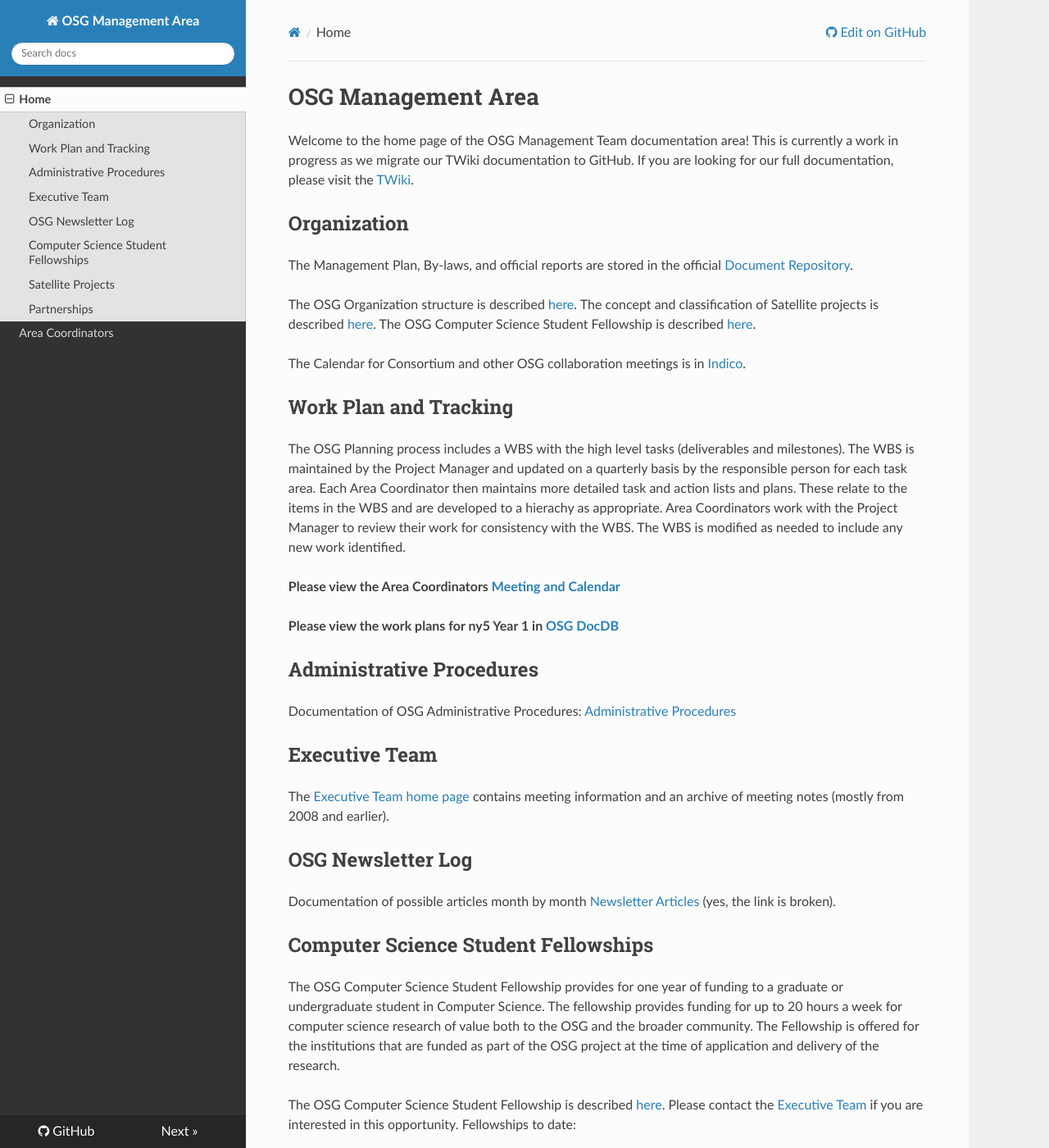
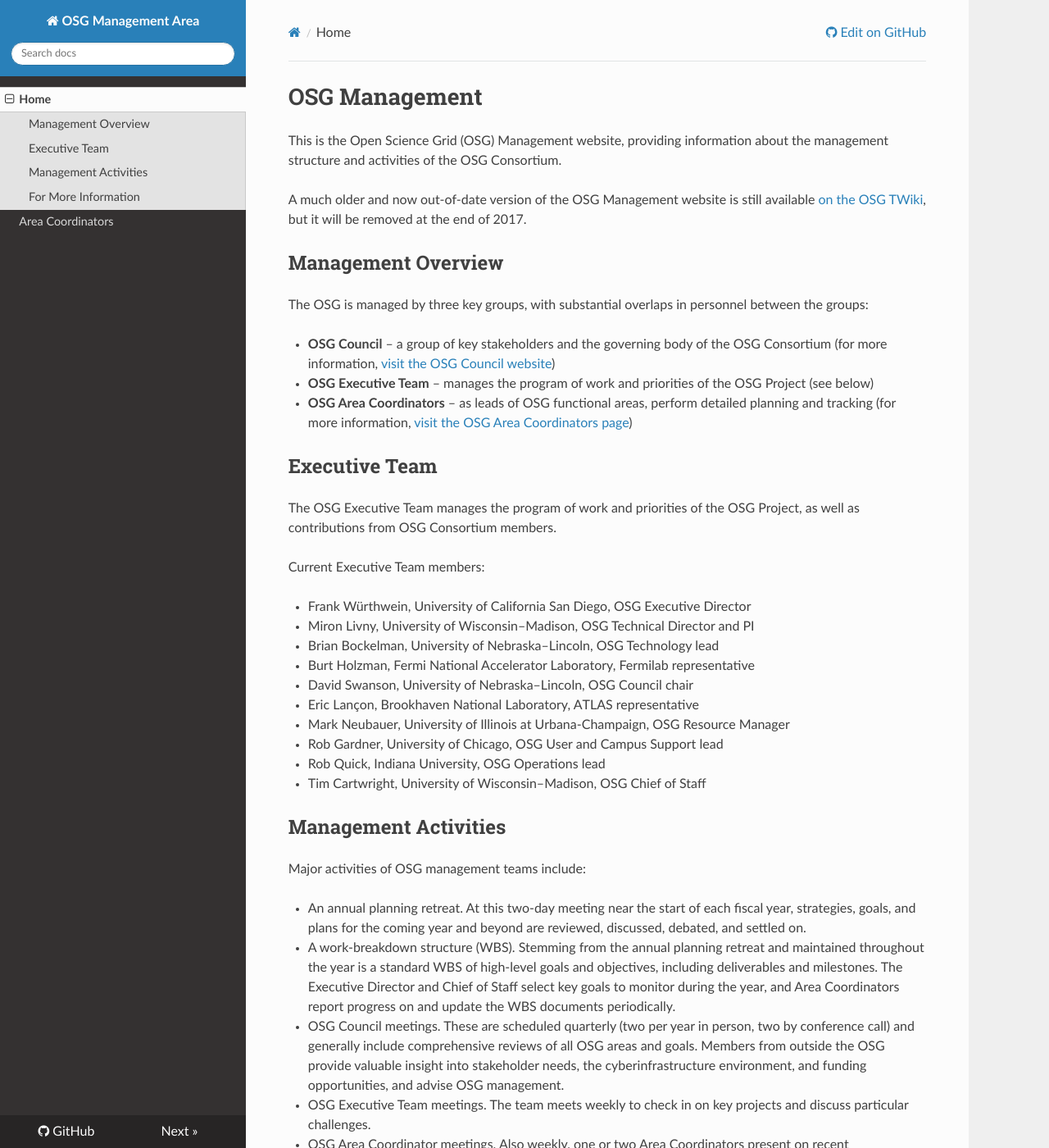
Before and after one commit to ppaschos/management-1, an MkDocs documentation site: the page built from docs/index.md, in a window 1280 px wide and 1400 px high. Shown: the whole window at 82% size. Built offline with MkDocs 1.6.1, drawn with Linux system fonts in a browser that asks for light colours; nearby versions of some CDN libraries; old or Windows-style settings are respelled for this version of MkDocs; some of the changed text lies outside the part shown.

Commit message:
Replace home page

```diff
--- a/docs/index.md
+++ b/docs/index.md
@@ -1,76 +1,67 @@
-# OSG Management Area
+# OSG Management
 
-Welcome to the home page of the OSG Management Team documentation area!  This is currently a work in progress as we
-migrate our TWiki documentation to GitHub.  If you are looking for our full documentation, please visit the
-[TWiki](https://twiki.opensciencegrid.org/bin/view/Management).
+This is the Open Science Grid (OSG) Management website, providing information about the management structure and activities of the OSG
+Consortium.
+
+A much older and now out-of-date version of the OSG Management website is still available
+[on the OSG TWiki](https://twiki.opensciencegrid.org/bin/view/Management/WebHome?rev=153),
+but it will be removed at the end of 2017.
 
 
-## Organization
+## Management Overview
 
-The Management Plan, By-laws, and official reports are stored in the official
-[Document Repository](http://osg-docdb.opensciencegrid.org/cgi-bin/DocumentDatabase/).
+The OSG is managed by three key groups, with substantial overlaps in personnel between the groups:
 
-The OSG Organization structure is described
-[here](http://osg-docdb.opensciencegrid.org/0003/000314/008/6.OSG%20Management%20Plan.pdf). The concept and
-classification of Satellite projects is described
-[here](https://www.opensciencegrid.org/bin/view/Management/OSGSatelliteProjects). The OSG Computer Science Student
-Fellowship is described
-[here](https://osg-docdb.opensciencegrid.org:440/cgi-bin/RetrieveFile?docid=831&version=2&filename=OSG%20CS%20Student%20Fellowship.pdf).
+* **OSG Council** &ndash; a group of key stakeholders and the governing body of the OSG Consortium (for more information, [visit the OSG Council website](https://opensciencegrid.github.io/council/))
 
-The Calendar for Consortium and other OSG collaboration meetings is in
-[Indico](http://indico.fnal.gov/categoryDisplay.py?categId=86).
+* **OSG Executive Team** &ndash; manages the program of work and priorities of the OSG Project (see below)
 
+* **OSG Area Coordinators** &ndash; as leads of OSG functional areas, perform detailed planning and tracking (for more information, [visit the OSG Area Coordinators page](/management/area-coordinators/))
 
-## Work Plan and Tracking
-
-The OSG Planning process includes a WBS with the high level tasks (deliverables and milestones).  The WBS is maintained
-by the Project Manager and updated on a quarterly basis by the responsible person for each task area.  Each Area
-Coordinator then maintains more detailed task and action lists and plans.  These relate to the items in the WBS and are
-developed to a hierachy as appropriate.  Area Coordinators work with the Project Manager to review their work for
-consistency with the WBS.  The WBS is modified as needed to include any new work identified.
-
-**Please view the Area Coordinators [Meeting and Calendar](area-coordinators.md)**
-
-**Please view the work plans for ny5 Year 1 in [OSG DocDB](https://osg-docdb.opensciencegrid.org:440/cgi-bin/ShowDocument?docid=1133)**
-
-
-## Administrative Procedures
-
-Documentation of OSG Administrative Procedures: [Administrative Procedures](AdministrativeProcedures)
 
 ## Executive Team
 
-The [Executive Team home page](executive-team.md) contains meeting information and an archive of meeting notes (mostly
-from 2008 and earlier).
+The OSG Executive Team manages the program of work and priorities of the OSG Project, as well as contributions from OSG
+Consortium members.
+
+Current Executive Team members:
+
+* Frank Würthwein, University of California San Diego, OSG Executive Director
+* Miron Livny, University of Wisconsin&ndash;Madison, OSG Technical Director and PI
+* Brian Bockelman, University of Nebraska–Lincoln, OSG Technology lead
+* Burt Holzman, Fermi National Accelerator Laboratory, Fermilab representative
+* David Swanson, University of Nebraska–Lincoln, OSG Council chair
+* Eric Lançon, Brookhaven National Laboratory, ATLAS representative
+* Mark Neubauer, University of Illinois at Urbana-Champaign, OSG Resource Manager
+* Rob Gardner, University of Chicago, OSG User and Campus Support lead
+* Rob Quick, Indiana University, OSG Operations lead
+* Tim Cartwright, University of Wisconsin&ndash;Madison, OSG Chief of Staff
 
 
-## OSG Newsletter Log
+## Management Activities
 
-Documentation of possible articles month by month [Newsletter Articles](NewsletterArticles) (yes, the link is broken).
+Major activities of OSG management teams include:
+
+* An annual planning retreat.  At this two-day meeting near the start of each fiscal year, strategies, goals, and plans
+  for the coming year and beyond are reviewed, discussed, debated, and settled on.
+
+* A work-breakdown structure (WBS).  Stemming from the annual planning retreat and maintained throughout the year is a
+  standard WBS of high-level goals and objectives, including deliverables and milestones.  The Executive Director and
+  Chief of Staff select key goals to monitor during the year, and Area Coordinators report progress on and update the
+  WBS documents periodically.
+
+* OSG Council meetings.  These are scheduled quarterly (two per year in person, two by conference call) and generally
+  include comprehensive reviews of all OSG areas and goals.  Members from outside the OSG provide valuable insight into
+  stakeholder needs, the cyberinfrastructure environment, and funding opportunities, and advise OSG management.
+
+* OSG Executive Team meetings.  The team meets weekly to check in on key projects and discuss particular challenges.
+
+* OSG Area Coordinator meetings.  Also weekly, one or two Area Coordinators present on recent accomplishments, update
+  the group on the status of WBS goals, and discuss current or foreseeable challenges.  Because every OSG functional
+  area is represented, this is a great venue to discuss cross-area issues.
 
 
-## Computer Science Student Fellowships
+## For More Information
 
-The OSG Computer Science Student Fellowship provides for one year of funding to a graduate or undergraduate student in
-Computer Science.  The fellowship provides funding for up to 20 hours a week for computer science research of value both
-to the OSG and the broader community.  The Fellowship is offered for the institutions that are funded as part of the OSG
-project at the time of application and delivery of the research.
-
-The OSG Computer Science Student Fellowship is described
-[here](https://osg-docdb.opensciencegrid.org:440/cgi-bin/RetrieveFile?docid=831&version=2&filename=OSG%20CS%20Student%20Fellowship.pdf).
-Please contact the [Executive Team](mailto:osg-et@opensciencegrid.org) if you are interested in this opportunity.
-Fellowships to date:
-
-| Date | Fellow | Mentor | Project Description | Reports ||
-| 10/10 | Derek Weitzel | David Swanson | [Campus Grid Technologies](https://twiki.grid.iu.edu/bin/view/Trash/Trash/Trash/Trash/CampusGrids/CampusGridTechnology) | ||
-
-
-## Satellite Projects
-
-OSG has a special relationship with certain projects.  See [Satellite Projects](OSGSatelliteProjects) (link is broken)
-for more information.
-
-## Partnerships
-
-OSG partners with organizations in the broad area of high throughput and high performance computing.  See [Partner
-Organizations](OSGPartnerOrganizations) (link is broken).
+* [OSG official document repository (“DocDB”)](http://osg-docdb.opensciencegrid.org/cgi-bin/DocumentDatabase/)
+* [Calendar of OSG and collaborator events](http://indico.fnal.gov/categoryDisplay.py?categId=86)
```
